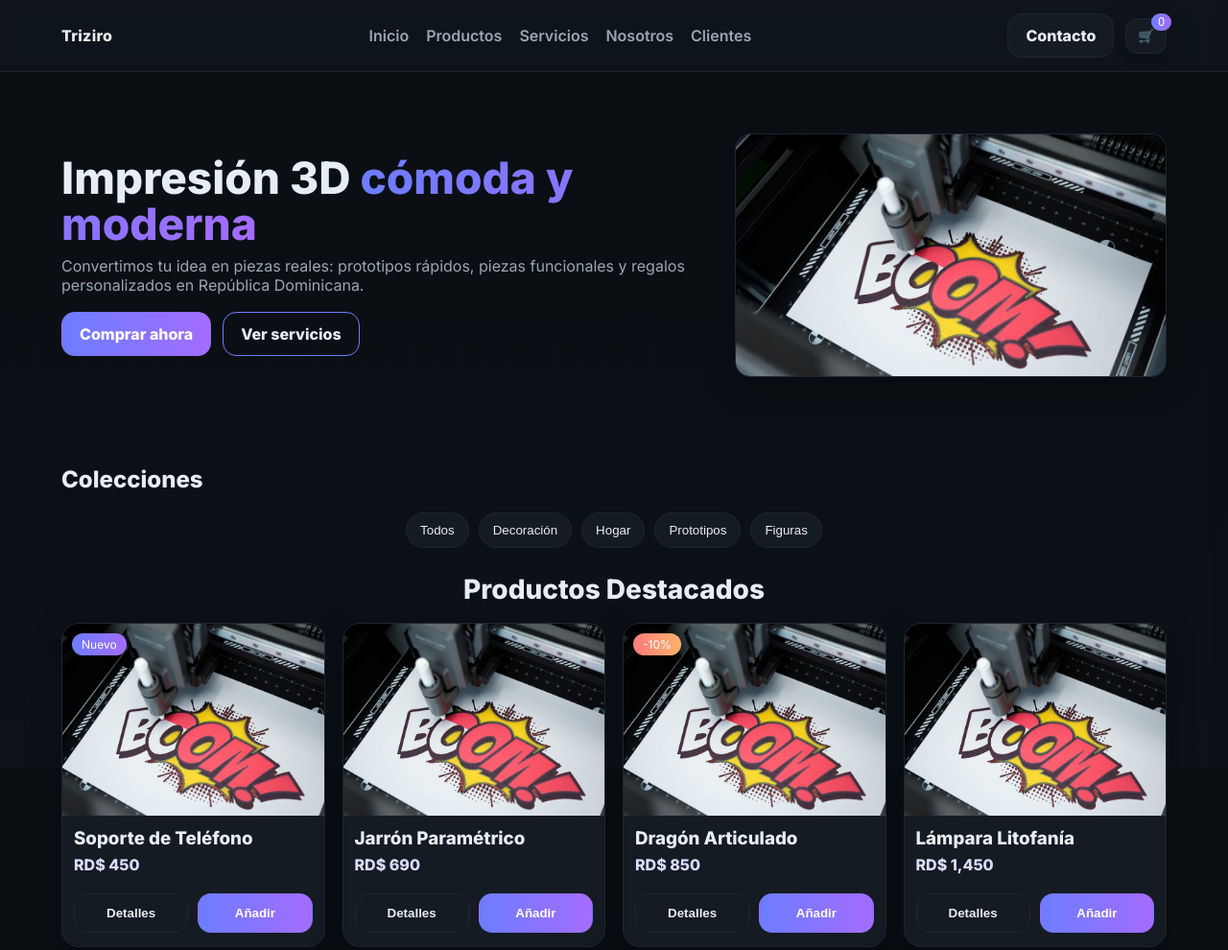
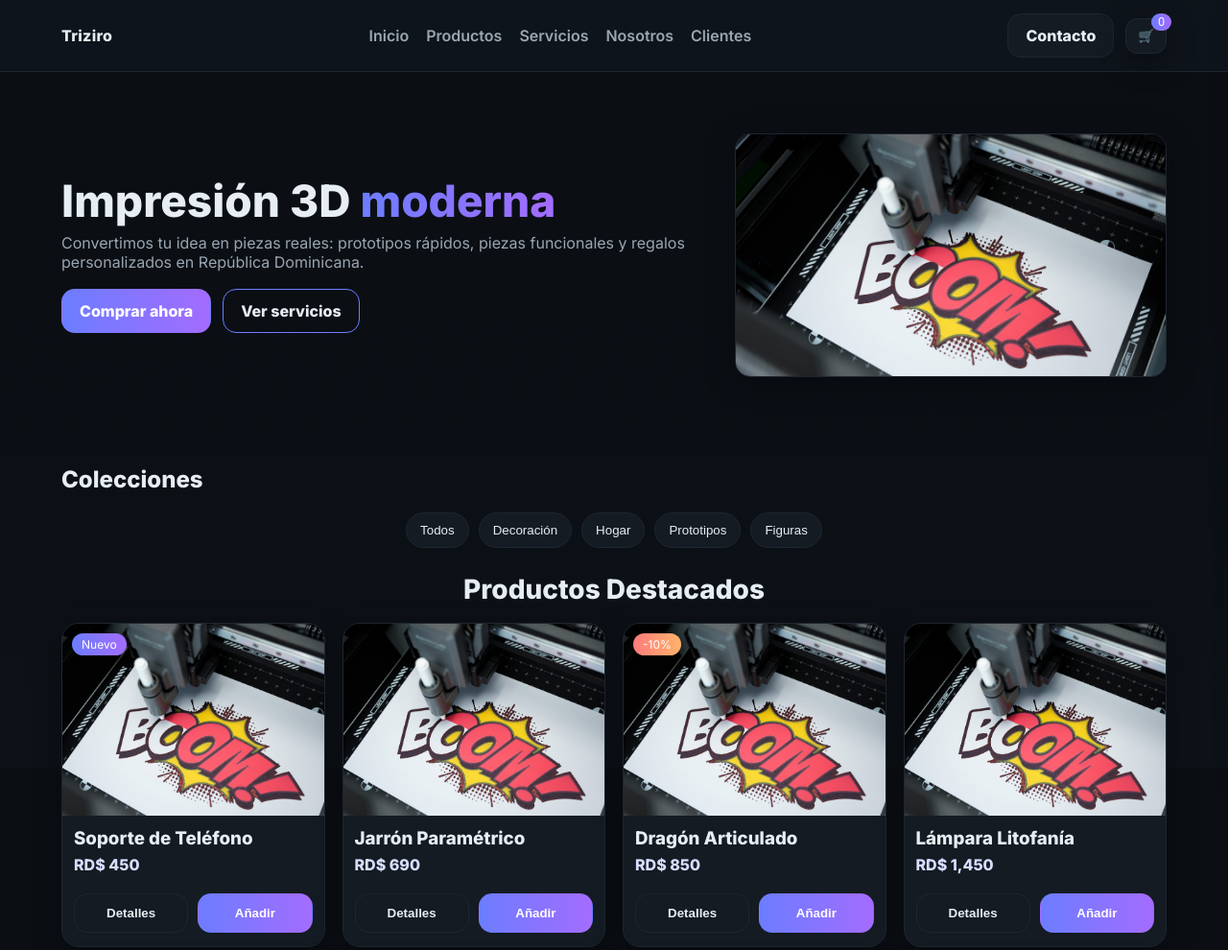
Before and after one commit to Daniziro/Trisiro, a plain HTML site: page Index.html in a window 1280 px wide. Shown: the top 990 px of the page at 96% size. Drawn offline with Linux system fonts and the light colour scheme.

Commit message:
Update Index.html

```diff
--- a/Index.html
+++ b/Index.html
@@ -51,7 +51,7 @@
   <section id="home" class="hero container">
     <div class="hero__grid">
       <div class="hero__text">
-        <h1>Impresión 3D <span class="grad">cómoda y moderna</span></h1>
+        <h1>Impresión 3D <span class="grad">moderna</span></h1>
         <p>Convertimos tu idea en piezas reales: prototipos rápidos, piezas funcionales y regalos personalizados en República Dominicana.</p>
         <div class="hero__actions">
           <a href="#products" class="btn btn-primary">Comprar ahora</a>
```
